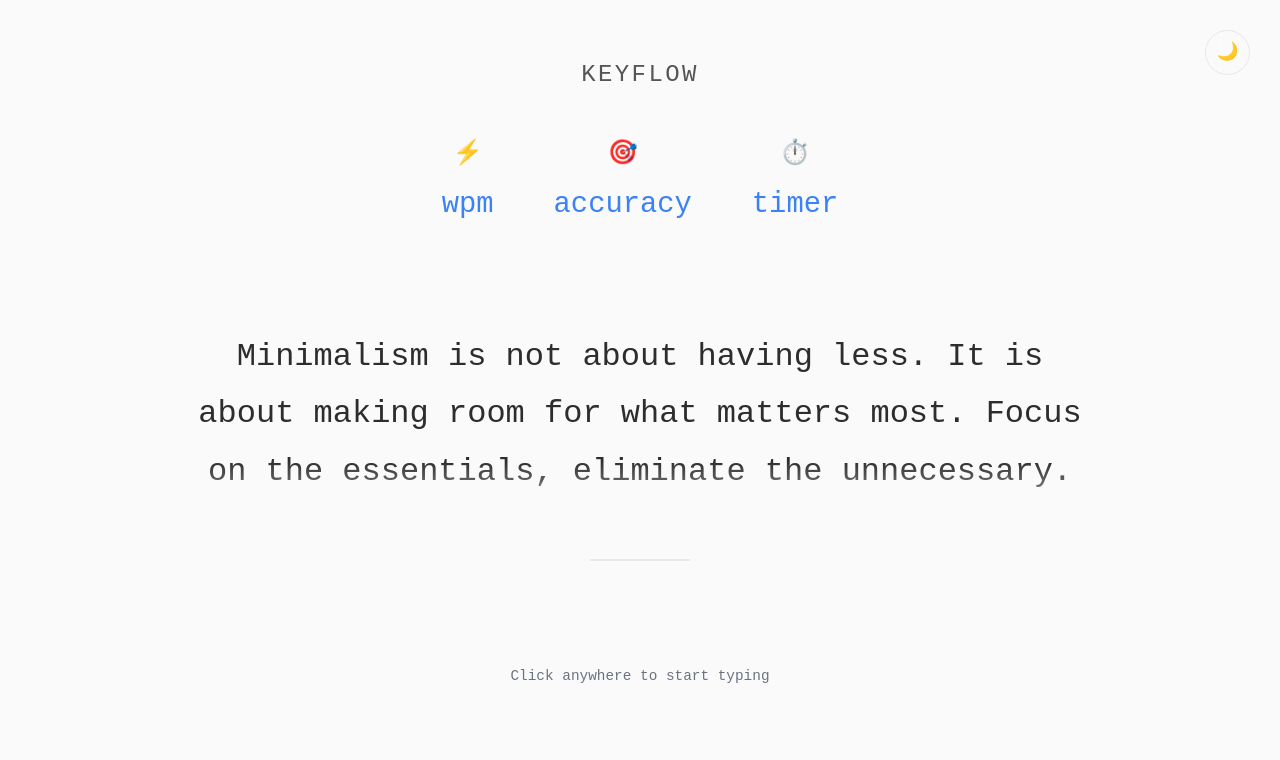
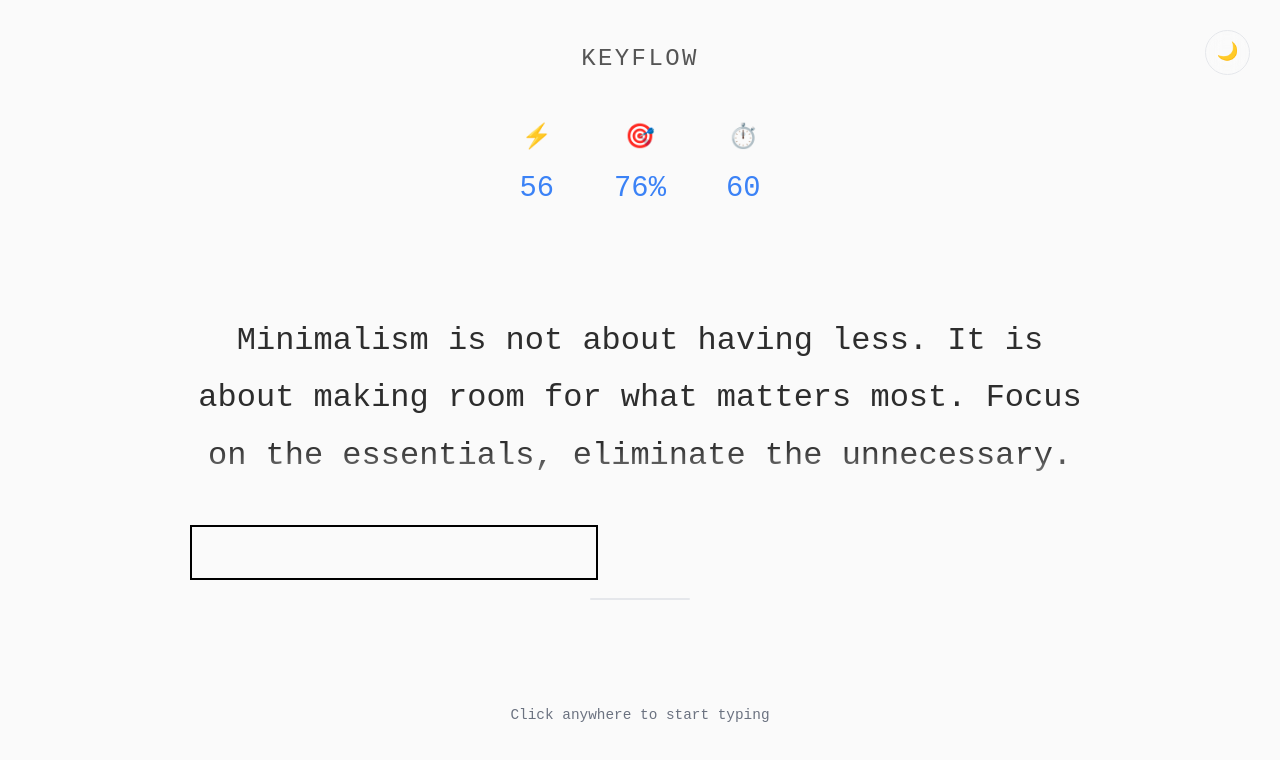
Before and after one commit to GaurabPrasai/keyflow, a React (Vite) app: page / in a window 1280 px wide. Shown: the top 760 px of the page. Built offline with nearby package versions, Linux system fonts and the light colour scheme; some icons are missing.

Commit message:
refactor: remove unused imports and clean up styles in App

```diff
--- a/src/App.jsx
+++ b/src/App.jsx
@@ -1,4 +1,3 @@
-import { useState } from 'react'
 import Navbar from './components/Navbar'
 import Header from './components/Header'
 import TypingBox from './components/TypingBox'
--- a/src/components/Stats.jsx
+++ b/src/components/Stats.jsx
@@ -3,15 +3,15 @@ const Stats = () => {
     <div className="stats">
       <div className="stat">
         <div className="stat-icon">⚡</div>
-        <span className="stat-value">wpm</span>
+        <span className="stat-value">56</span>
       </div>
       <div className="stat">
         <div className="stat-icon">🎯</div>
-        <span className="stat-value">accuracy</span>
+        <span className="stat-value">76%</span>
       </div>
       <div className="stat">
         <div className="stat-icon">⏱️</div>
-        <span className="stat-value">timer</span>
+        <span className="stat-value">60</span>
       </div>
     </div>
   )
--- a/src/components/TypingBox.jsx
+++ b/src/components/TypingBox.jsx
@@ -5,8 +5,16 @@ const TypingBox = () => {
         Minimalism is not about having less. It is about making room for what
         matters most. Focus on the essentials, eliminate the unnecessary.
       </div>
-
-      <input type="text" className="input-field" id="inputField" />
+      <input
+        type="text"
+        className="input-field"
+        id="inputField"
+        autocomplete="off"
+        autocorrect="off"
+        autocapitalize="off"
+        spellcheck="false"
+        aria-label="Type the text above"
+      />
 
       <div className="progress-indicator">
         <div className="progress-bar" id="progressBar"></div>
--- a/src/index.css
+++ b/src/index.css
@@ -46,7 +46,7 @@ body {
   width: 100%;
   position: relative;
   margin: 0 auto;
-  padding-top: 2vh;
+  padding-top: 0;
 }
 
 .header {
@@ -159,19 +159,19 @@ body {
 }
 
 .input-field {
-  position: absolute;
-  top: 0;
-  left: 0;
-  width: 100%;
-  height: 100%;
+  /* position: absolute; */
+  /* top: 0; */
+  /* left: 0; */
+  /* width: 100%; */
+  /* height: 100%; */
   font-family: inherit;
   font-size: 2rem;
-  background: transparent;
-  border: none;
-  outline: none;
-  color: transparent;
-  caret-color: transparent;
-  pointer-events: none;
+  /* background: transparent; */
+  border: 2px solid black;
+  /* outline: none; */
+  /* color: transparent; */
+  caret-color: red;
+  /* pointer-events: none; */
 }
 
 .controls {
```
